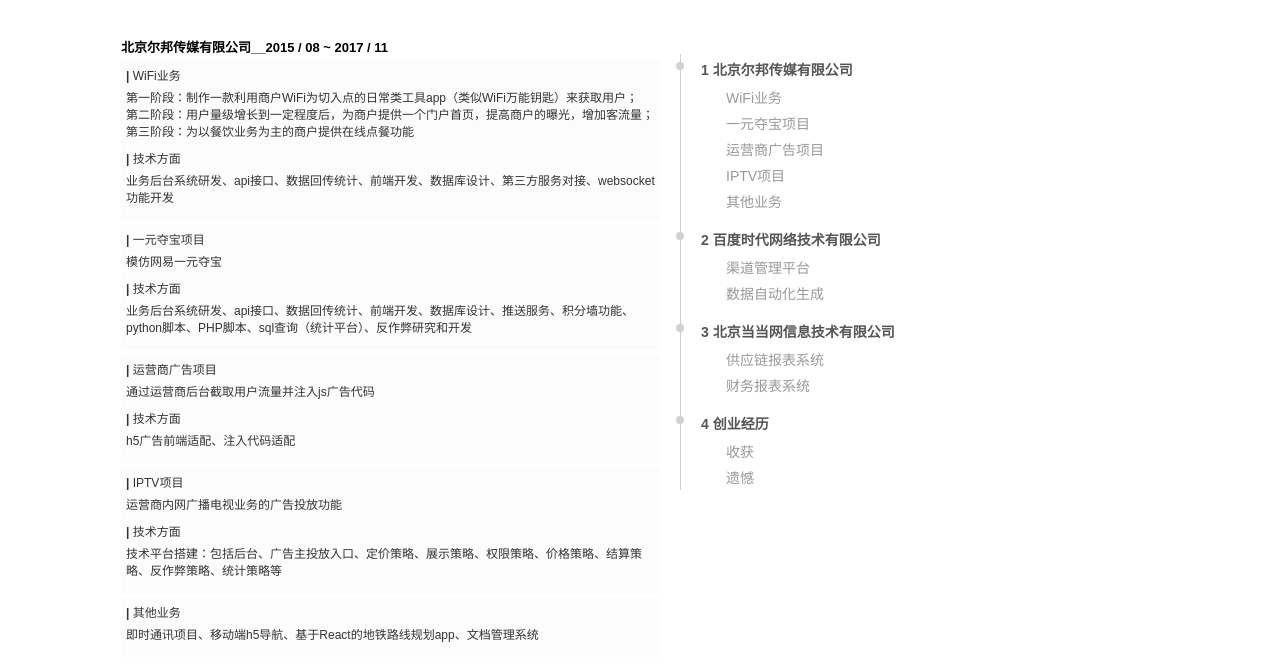
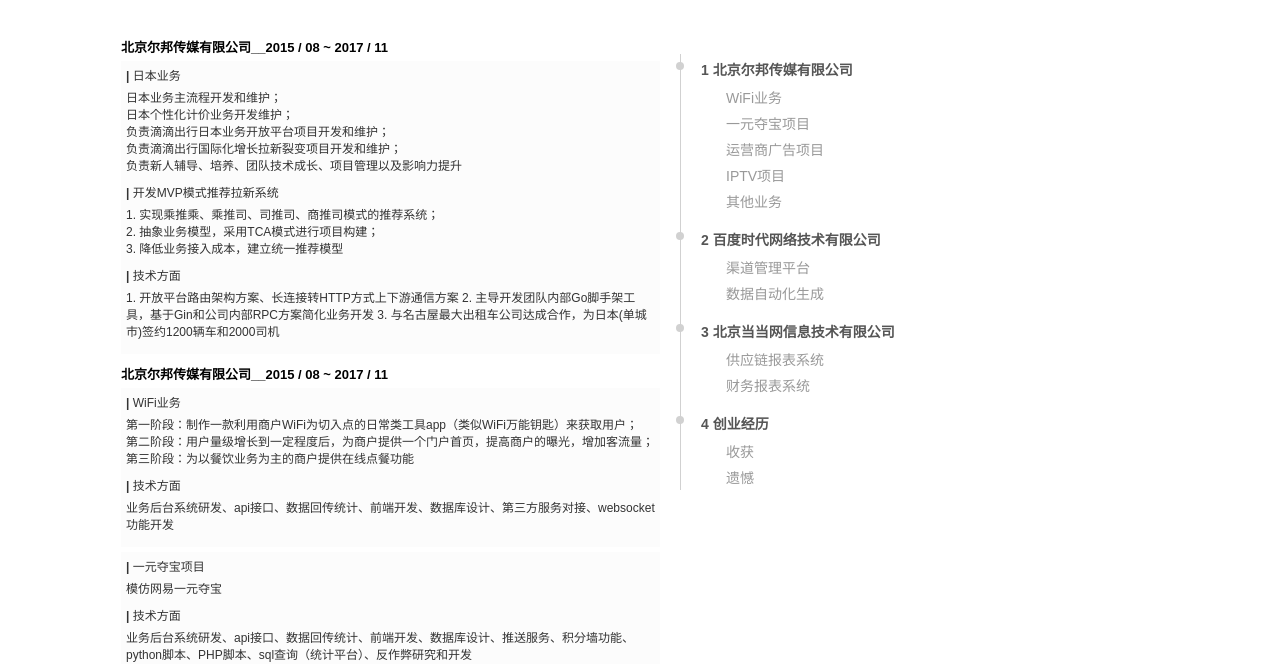
Before and after one commit to JasonLeemz/JasonLeemz.github.io, a plain HTML site: page career.html in a window 1280 px wide. Shown: the part 96-760 px from the top of the page. Drawn offline with Linux system fonts and the light colour scheme.

Commit message:
add didi career

```diff
--- a/career.html
+++ b/career.html
@@ -39,6 +39,15 @@
                 <li>
                     <div class="content">
                         <ul>
+                            <li><a href="#didi">滴滴出行</a></li>
+                            <li><a href="#didi-project">参与项目</a></li>
+                            <li><a href="#didi-tech">用到技术</a></li>
+                        </ul>
+                    </div>
+                </li>
+                <li>
+                    <div class="content">
+                        <ul>
                             <li><a href="#erb">尔邦传媒有限公司</a></li>
                             <li><a href="#erb-project">参与项目</a></li>
                             <li><a href="#erb-tech">用到技术</a></li>
@@ -76,6 +85,34 @@
         </div>
         <div class="career-detail">
             <ul>
+                <li>
+                    <h4 id="didi">北京尔邦传媒有限公司__2015 / 08 ~ 2017 / 11</h4>
+                    <div class="section">
+                        <h5>日本业务</h5>
+                        <p>
+                            日本业务主流程开发和维护；<br>
+                            日本个性化计价业务开发维护；<br>
+                            负责滴滴出行日本业务开放平台项目开发和维护；<br>
+                            负责滴滴出行国际化增长拉新裂变项目开发和维护；<br>
+                            负责新人辅导、培养、团队技术成长、项目管理以及影响力提升
+                        </p>
+                        <h5>开发MVP模式推荐拉新系统</h5>
+                        <p>
+                            1. 实现乘推乘、乘推司、司推司、商推司模式的推荐系统；<br>
+                            2. 抽象业务模型，采用TCA模式进行项目构建；<br>
+                            3. 降低业务接入成本，建立统一推荐模型
+                        </p>
+                        <h5>技术方面</h5>
+                        <p>
+                            1. 开放平台路由架构方案、长连接转HTTP方式上下游通信方案
+                            2. 主导开发团队内部Go脚手架工具，基于Gin和公司内部RPC方案简化业务开发
+                            3. 与名古屋最大出租车公司达成合作，为日本(单城市)签约1200辆车和2000司机
+                        </p>
+                    </div>
+                </li>
+
+<!--                &#45;&#45;&#45;&#45;&#45;&#45;&#45;&#45;&#45;&#45;&#45;&#45;&#45;&#45;&#45;&#45;&#45;&#45;&#45;&#45;&#45;&#45;&#45;&#45;-->
+
                 <li>
                     <h4 id="erb">北京尔邦传媒有限公司__2015 / 08 ~ 2017 / 11</h4>
                     <div class="section">
```
Also changed, not shown: index.html (+1 -1 lines), common/img/didi.png (added).
